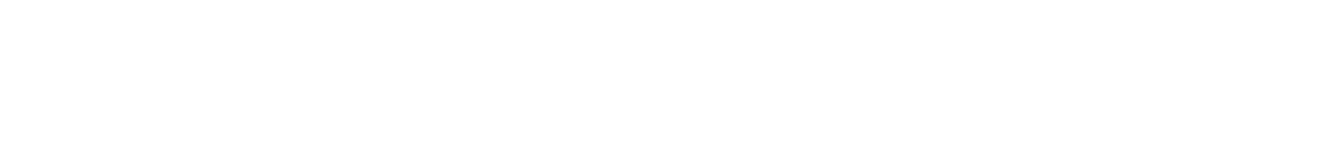
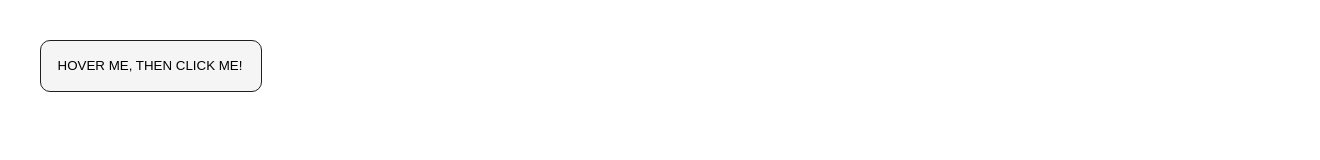
Before and after one commit to BOT-maKeR-0000/Saumon-Math, a plain HTML site: page web/private/table/index.html in a window 1280 px wide. Shown: the whole page, 1320 px wide, since content can reach past the window. Drawn offline with Linux system fonts and the light colour scheme.

```diff
--- a/web/private/table/index.html
+++ b/web/private/table/index.html
@@ -4,12 +4,15 @@
     <meta charset="UTF-8">
     <meta http-equiv="X-UA-Compatible" content="IE=edge">
     <meta name="viewport" content="width=device-width, initial-scale=1.0">
+
+    <link href="./style.css" rel="stylesheet">
+
     <title>Table</title>
 </head>
 
 <body>
 
-
+    <button class="glow-on-hover" type="button">HOVER ME, THEN CLICK ME!</button>
 
 </body>
 
--- a/web/private/table/style.css
+++ b/web/private/table/style.css
@@ -2,9 +2,14 @@
 
 /* All */
 
-html{
-    margin-block: 5;
-    block-size: auto;
+
+body{
+    margin: 2.5em;
+    padding: 0;
+    width: 100%;
+    height: 100vh;
+    display: flex;
+    flex-direction: row;
 }
 
 :root{
@@ -50,6 +55,69 @@
 
 }
 
+/* RGB */
+
+.glow-on-hover {
+    width: 220px;
+    height: 50px;
+    border: none;
+    outline: none;
+    color: #000;
+    background: #F5F5F5;
+    cursor: pointer;
+    position: relative;
+    z-index: 0;
+    border-radius: 10px;
+}
+
+.glow-on-hover:before {
+    content: '';
+    background: linear-gradient(45deg, #ff0000, #ff7300, #fffb00, #48ff00, #00ffd5, #002bff, #7a00ff, #ff00c8, #ff0000);
+    position: absolute;
+    top: -2px;
+    left:-2px;
+    background-size: 400%;
+    z-index: -1;
+    filter: blur(5px);
+    width: calc(100% + 4px);
+    height: calc(100% + 4px);
+    animation: glowing 20s linear infinite;
+    opacity: 0;
+    transition: opacity .3s ease-in-out;
+    border-radius: 10px;
+}
+
+.glow-on-hover:active {
+    color: #000
+}
+
+.glow-on-hover:active:after {
+    background: transparent;
+}
+
+.glow-on-hover:hover:before {
+    opacity: 1;
+}
+
+.glow-on-hover:after {
+    z-index: -1;
+    content: '';
+    position: absolute;
+    width: 100%;
+    height: 100%;
+    background: #F5F5F5;
+    border: 1px solid #1f1f1f;
+    left: 0;
+    top: 0;
+    border-radius: 10px;
+}
+
+@keyframes glowing {
+    0% { background-position: 0 0; }
+    50% { background-position: 400% 0; }
+    100% { background-position: 0 0; }
+}
+
 /* user connexion */
 
 .button-round {
```
Also changed, not shown: 2 other files.
